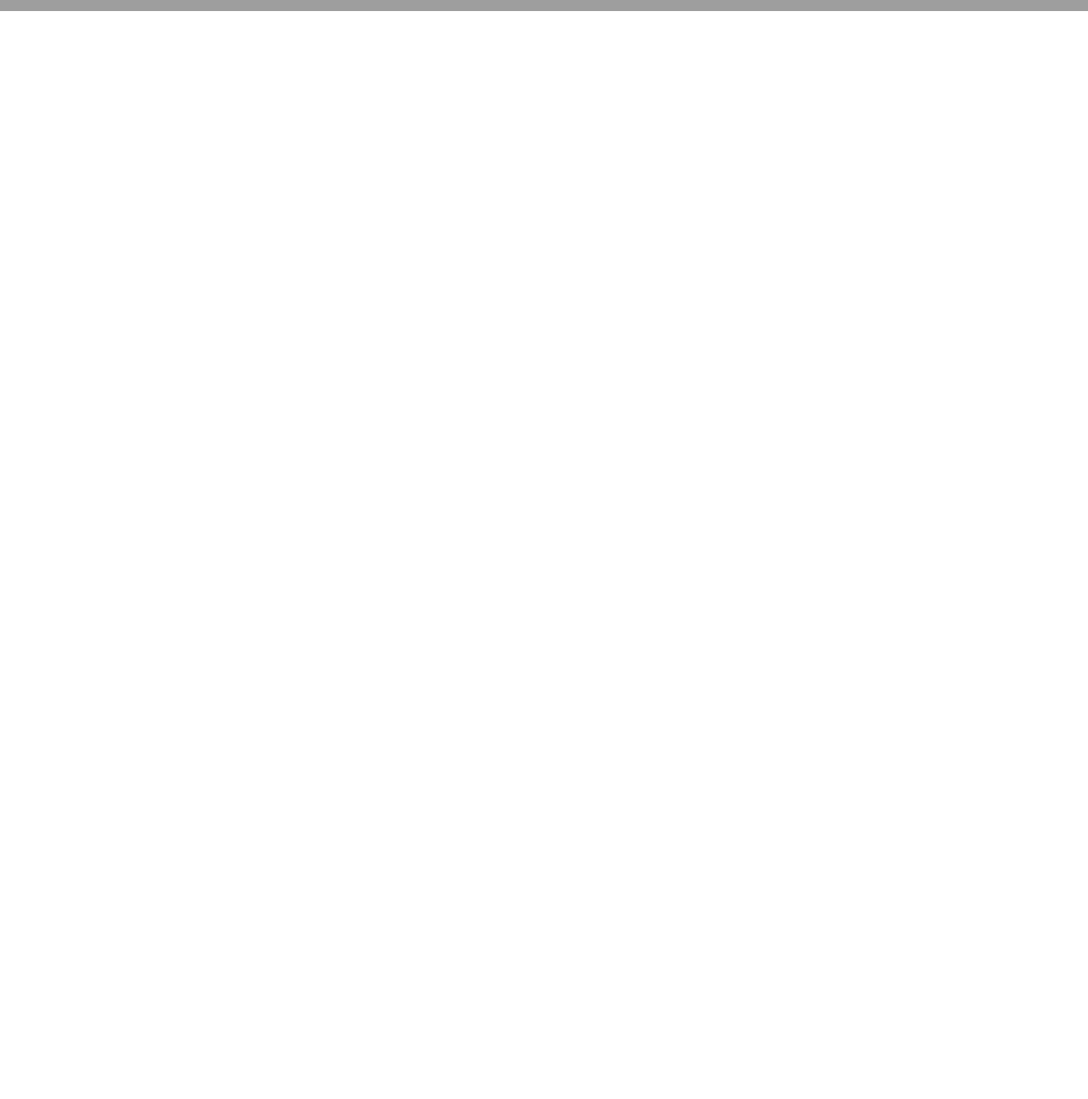
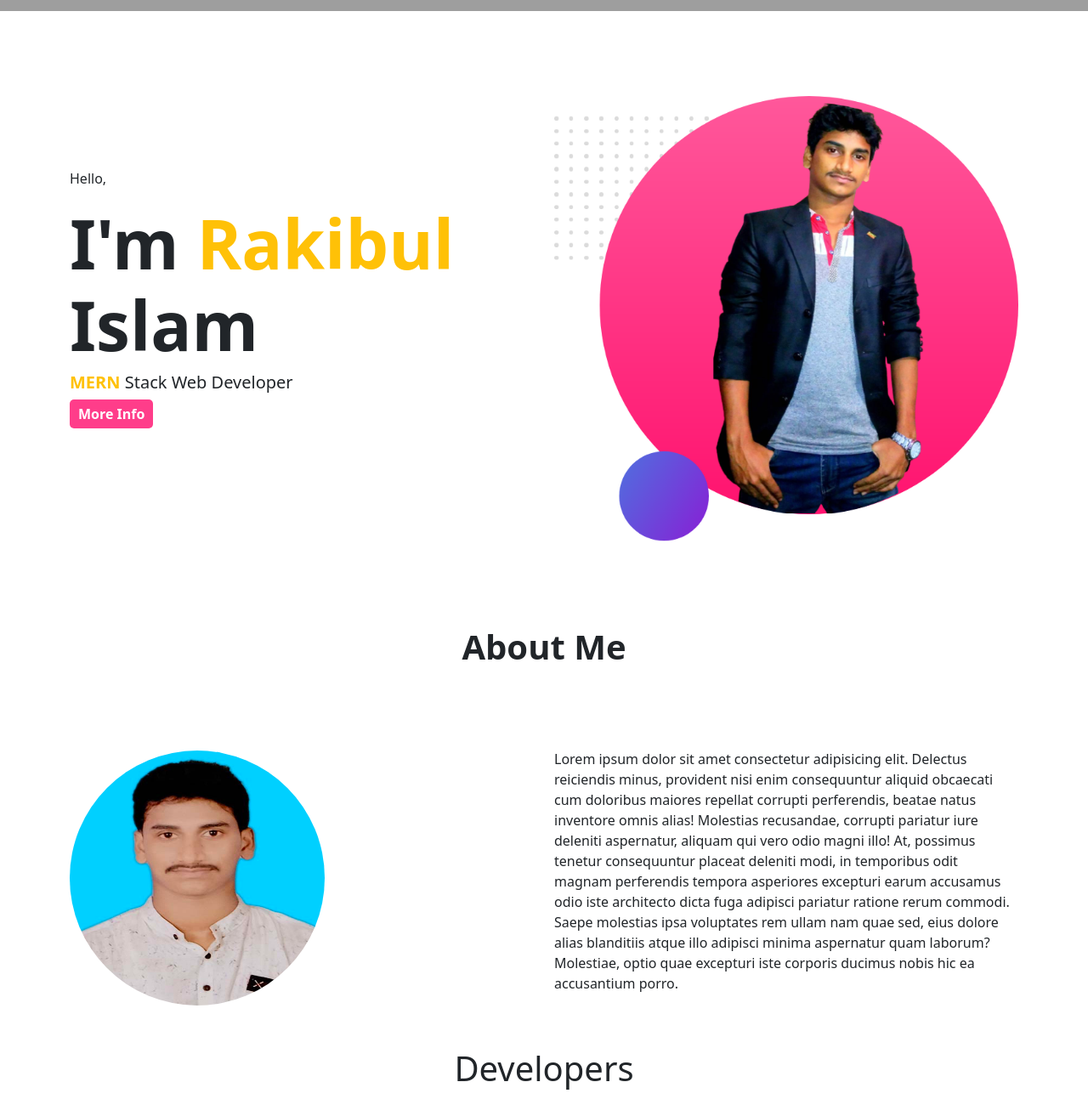
Before and after one commit to coderrakibul/rakibul, a plain HTML site: page index.html in a window 1280 px wide. Shown: the part 787-2080 px from the top of the page at 85% size. Before the commit the page ends 800 px from the top, so only its background shows below. Drawn offline with nearby package versions, Linux system fonts and the light colour scheme; grey boxes are pictures that could not be loaded.

Commit message:
developer added succesfully

```diff
--- a/css/style.css
+++ b/css/style.css
@@ -1,4 +1,8 @@
 @import url('https://fonts.googleapis.com/css2?family=Poppins:ital,wght@0,200;0,300;0,400;0,500;0,600;0,700;1,500;1,600;1,700&display=swap');
+
+.custom-margin{
+    margin-bottom: 100px;
+}
 
 .slider-img{
     height:calc(100vh - 86px);
@@ -9,3 +13,19 @@
         height: 100%;
     }
   }
+
+
+  .custom-button{
+      color:white;
+      background-color: #FF3D8A;
+      border:0;
+      padding:5px 10px;
+      border-radius:5px;
+
+  }
+
+  .about-image{
+      width:300px;
+      height:300px;
+      border-radius:50%;
+  }
--- a/index.html
+++ b/index.html
@@ -4,7 +4,7 @@
     <meta charset="UTF-8" />
     <meta http-equiv="X-UA-Compatible" content="IE=edge" />
     <meta name="viewport" content="width=device-width, initial-scale=1.0" />
-    <title>Document</title>
+    <title>rakibul</title>
     <link rel="icon" type="image/x-icon" href="images/favicon/favicon.png" />
     <link rel="stylesheet" href="css/style.css" />
     <link
@@ -19,7 +19,7 @@
       <nav class="navbar navbar-expand-lg navbar-light bg-light">
         <div class="container">
           <div class="w-25">
-            <img class="w-25" src="images/logo/logo.png" alt="" />
+            <a href=""><img class="w-25" src="images/logo/logo.png" alt="" /></a>
           </div>
           <button
             class="navbar-toggler"
@@ -38,7 +38,7 @@
                 <a class="nav-link active" aria-current="page" href="#">Home</a>
               </li>
               <li class="nav-item">
-                <a class="nav-link active" aria-current="page" href="#">About</a>
+                <a class="nav-link active" aria-current="page" href="#about">About</a>
               </li>
               <li class="nav-item">
                 <a class="nav-link active" aria-current="page" href="#">Developer</a>
@@ -56,7 +56,7 @@
     </header>
 
     <main>
-      <section>
+      <section class="custom-margin">
         <div id="carouselExampleCaptions" class="carousel slide" data-bs-ride="carousel">
           <div class="carousel-indicators">
             <button
@@ -126,8 +126,50 @@
         </div>
       </section>
 
-      <section class="container">
-        <div></div>
+      <section class="container mt-5 custom-margin">
+        <div class="row d-flex align-items-center justify-content-center">
+          <div class="col-lg-6 col-md-6 col-12 mb-5">
+            <p>Hello,</p>
+            <h1 class="fw-bold display-1">I'm <span class="text-warning">Rakibul</span> Islam</h1>
+            <h5><span class="text-warning fw-bold">MERN</span> Stack Web Developer</h5>
+            <button class="custom-button fw-bold">More Info</button>
+          </div>
+          <div class="col-lg-6 col-md-6 col-12">
+            <img class="w-100" src="images/developer/image-01.png" alt="" />
+          </div>
+        </div>
+      </section>
+
+      <section class="container mt-5" id="about">
+        <h1 class="text-center fw-bold mb-5">About Me</h1>
+        <div class="row d-flex align-items-center">
+          <div class="col-lg-6 col-md-6 col-12 justify-content-center">
+            <img class="about-image justify-content-end" src="images/developer/image-03.jpg" alt="" />
+          </div>
+
+          <div class="col-lg-6 col-md-6 col-12 mb-5 mt-5">
+            <p> Lorem ipsum dolor sit amet consectetur adipisicing elit. Delectus reiciendis minus, provident nisi enim consequuntur aliquid obcaecati cum doloribus maiores repellat corrupti perferendis, beatae natus inventore omnis alias! Molestias recusandae, corrupti pariatur iure deleniti aspernatur, aliquam qui vero odio magni illo! At, possimus tenetur consequuntur placeat deleniti modi, in temporibus odit magnam perferendis tempora asperiores excepturi earum accusamus odio iste architecto dicta fuga adipisci pariatur ratione rerum commodi. Saepe molestias ipsa voluptates rem ullam nam quae sed, eius dolore alias blanditiis atque illo adipisci minima aspernatur quam laborum? Molestiae, optio quae excepturi iste corporis ducimus nobis hic ea accusantium porro.
+            </p>
+          </div>
+        </div>
+      </section>
+
+
+      <section class="container mb-5 custom-margin">
+          <h1 class="text-center">Developers</h1>
+          <div class="row">
+            <div class="cols">
+
+            </div>
+
+            <div class="cols">
+
+            </div>
+
+            <div class="cols">
+
+            </div>
+          </div>
       </section>
     </main>
 
--- a/js/script.js
+++ b/js/script.js
@@ -0,0 +1,3 @@
+funcition moreInfo() {
+
+}
```
Also changed, not shown: images/developer/image-03.jpg (added).
